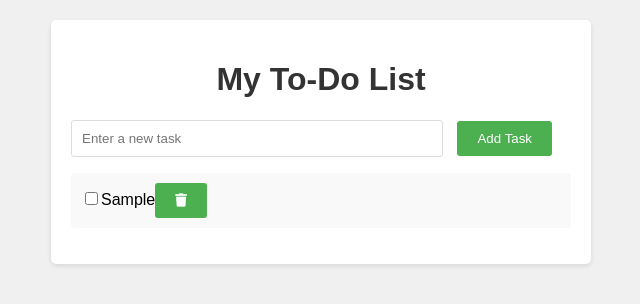
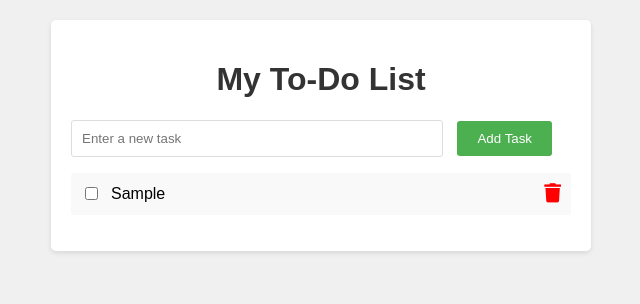
Before and after one commit to Tucumano314/Ftodo-app, a plain HTML site: page index.html in a window 1280 px wide. Both pictures are taken after typing "Sample" into the empty fields and a click on the button "Add Task". Shown: the whole page, without its empty margins (319-959 px from the left). Drawn offline with Linux system fonts and the light colour scheme.

Commit message:
Update styles.css
update app with new features

```diff
--- a/styles.css
+++ b/styles.css
@@ -46,4 +46,26 @@ li {
     padding: 10px;
     margin-top: 10px;
     border-radius: 3px;
+    display: flex;
+    align-items: center;
 }
+
+.task-text {
+    flex-grow: 1;
+    margin-left: 10px;
+}
+
+.completed {
+    text-decoration: line-through;
+    color: #888;
+}
+
+.delete-btn {
+    color: red;
+    background: none;
+    border: none;
+    padding: 0;
+    font-size: 1.2em;
+    cursor: pointer;
+    margin-left: 10px;
+}
```
